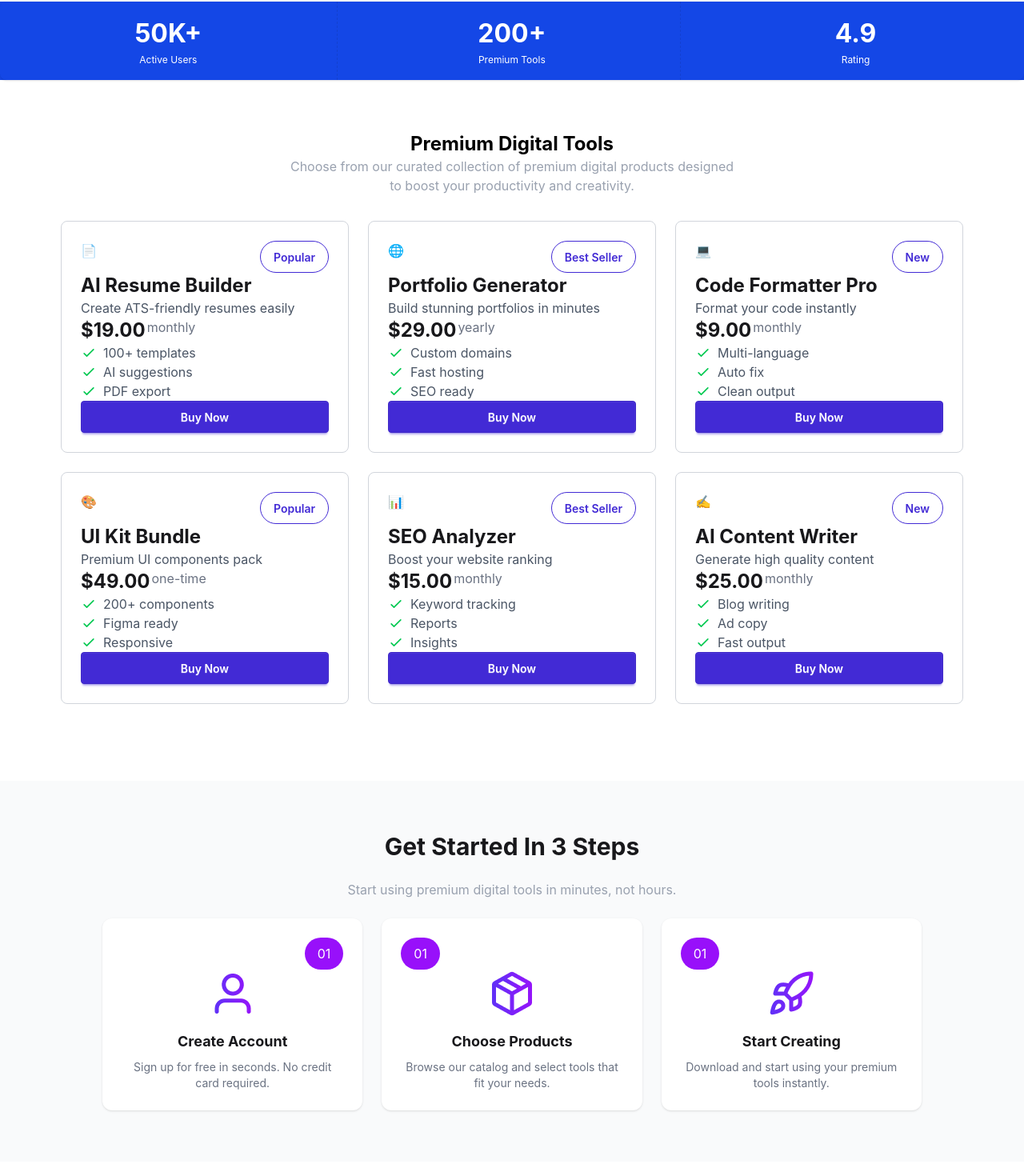
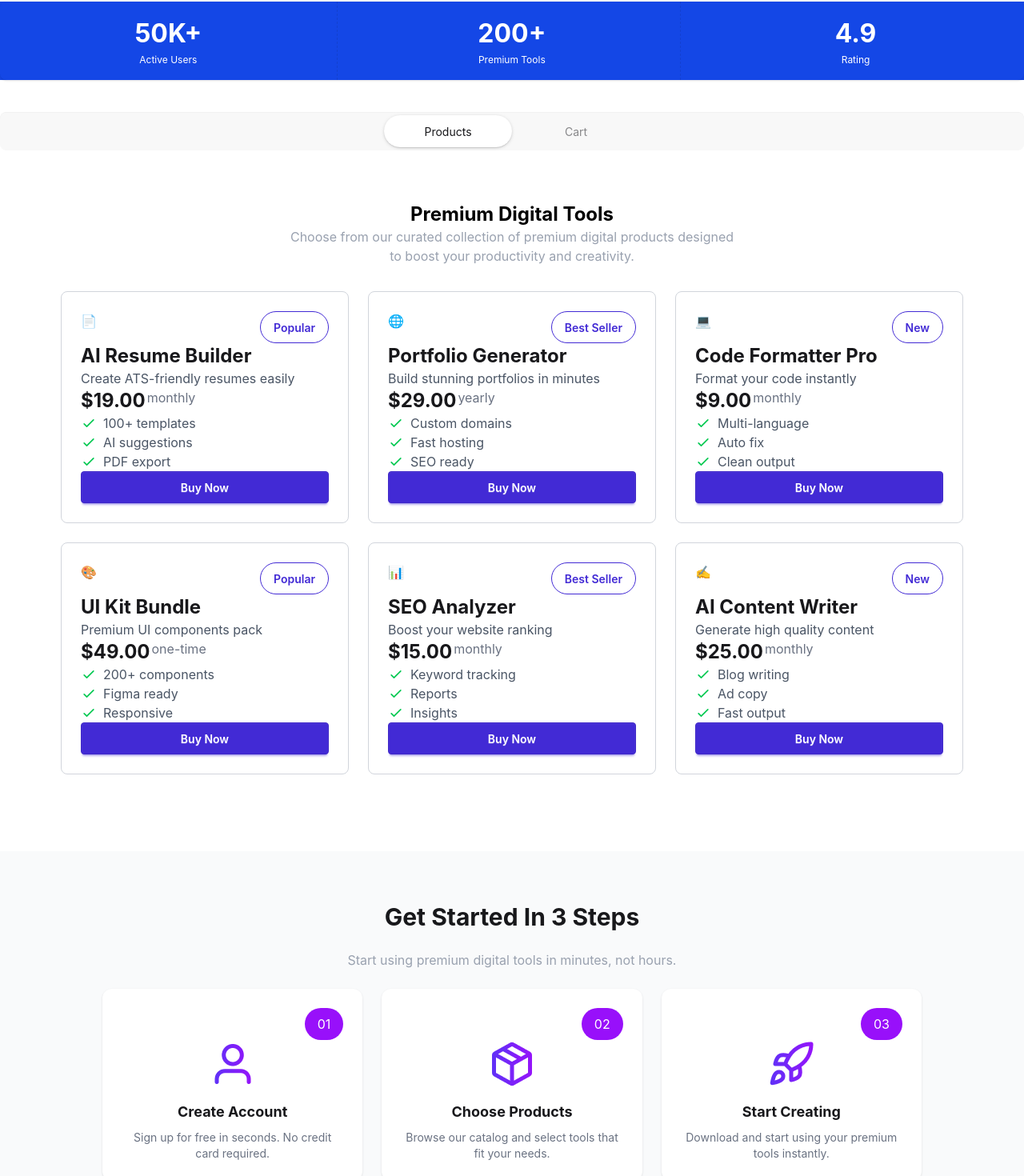
Before and after one commit to yeasinarafatraihan42511-blip/B-13-A6-DigiTools-platform, a React (Vite) app: page / in a window 1280 px wide. Shown: the part 862-2332 px from the top of the page at 80% size. Built offline with nearby package versions, Linux system fonts and the light colour scheme.

Commit message:
all are cmplt

```diff
--- a/src/App.jsx
+++ b/src/App.jsx
@@ -6,25 +6,38 @@ import Models from "./components/Models"
 import Steps from "./components/Steps"
 import Price from "./components/Price"
 import Cta from "./components/Cta"
+import Cart from "./components/Cart"
+import { useState } from "react"
 const getModels = async () => {
   const res = await fetch("/public/models.json")
   return res.json()
 }
- const modelsPromise = getModels()
+const modelsPromise = getModels()
 function App() {
+  const [activeTab, setActiveTab] = useState("model");
+  const [carts, setCarts] = useState([]);
+
+
 
 
   return (
     <>
 
-     <Navbar/>
-    <Banner/>
-    <Stats/>
-    <Models modelsPromise={modelsPromise}/>
-    <Steps/>
-    <Price/>
-    <Cta/>
-    <Footer/>
+      <Navbar />
+      <Banner />
+      <Stats />
+      {/* name of each tab group should be unique */}
+      <div className="tabs tabs-box justify-center mt-10">
+        <input type="radio" name="my_tabs_1" className="tab w-40 rounded-full" onClick={() => setActiveTab("model")} aria-label="Products" defaultChecked />
+        <input type="radio" name="my_tabs_1" className="tab w-40 rounded-full" onClick={() => setActiveTab("cart")} aria-label="Cart" />
+
+      </div>
+    {activeTab === "model"  ? <Models modelsPromise={modelsPromise} carts={carts} setCarts={setCarts} /> : null}
+    {activeTab === "cart"  ? <Cart  carts={carts}/> : null}
+      <Steps />
+      <Price />
+      <Cta />
+      <Footer />
 
 
 
--- /dev/null
+++ b/src/components/Cart.jsx
@@ -0,0 +1,12 @@
+import React from 'react';
+
+const Cart = ({ carts }) => {
+   console.log(carts);
+    return (
+        <div className='bg-red-500'>
+            Cart
+        </div>
+    );
+};
+
+export default Cart;
--- a/src/components/ModelCard.jsx
+++ b/src/components/ModelCard.jsx
@@ -2,8 +2,16 @@ import React from 'react';
 import { useState } from 'react';
 
 
-const ModelCard = ({ model }) => {
+const ModelCard = ({ model, carts, setCarts }) => {
      const [isSubscribed, setIsSubscribed] = useState(false);
+
+     const handleBuyNow = () => {
+
+        setIsSubscribed(true);
+        setCarts([...carts, model]);
+     }
+
+
     return (
         <div key={model.id} className="border border-gray-300 rounded-lg p-6 grid grid-cols-1">
             <div className="flex justify-between  gap-2">
@@ -26,7 +34,7 @@ const ModelCard = ({ model }) => {
                     </div>
                 ))}
             </div>
-            <button onClick={() => setIsSubscribed(true)} className="btn btn-primary text-white py-3">{isSubscribed ? "Purchased" : "Buy Now"}</button>
+            <button onClick={() => handleBuyNow()} className="btn btn-primary text-white py-3">{isSubscribed ? "Purchased" : "Buy Now"}</button>
 
 
 
--- a/src/components/Models.jsx
+++ b/src/components/Models.jsx
@@ -2,7 +2,7 @@ import { use } from "react"
 import ModelCard from "./ModelCard";
 
 
-const Models = ({ modelsPromise }) => {
+const Models = ({ modelsPromise, carts, setCarts }) => {
     const models = use(modelsPromise);
 
 
@@ -15,7 +15,7 @@ const Models = ({ modelsPromise }) => {
             </div>
             <div className="grid grid-cols-1 md:grid-cols-2 lg:grid-cols-3 gap-6 py-8 px-15">
                 {models.map((model) => (
-              <ModelCard key={model.id} model={model} />
+              <ModelCard key={model.id} model={model} carts={carts} setCarts={setCarts} />
                 ))}
             </div>
         </div>
--- a/src/components/Steps.jsx
+++ b/src/components/Steps.jsx
@@ -29,9 +29,11 @@ const Steps = () => {
                     </div>
 
                     <div className="bg-white p-6 rounded-xl shadow">
-                         <button className=" flex justify-start items-start bg-purple-600 text-white py-2 px-4 rounded-full hover:bg-purple-700 transition">
-                            01
+                       <div className='flex justify-end '>
+                            <button className=" bg-purple-600 text-white py-2 px-4 rounded-full hover:bg-purple-700 transition">
+                            02
                         </button>
+                        </div>
                          <div className="flex justify-center items-center mb-4">
                             <img src={Package} alt="Package" />
                         </div>
@@ -42,9 +44,11 @@ const Steps = () => {
                     </div>
 
                     <div className="bg-white p-6 rounded-xl shadow">
-                         <button className=" flex justify-start items-start bg-purple-600 text-white py-2 px-4 rounded-full hover:bg-purple-700 transition">
-                            01
+                   <div className='flex justify-end '>
+                            <button className=" bg-purple-600 text-white py-2 px-4 rounded-full hover:bg-purple-700 transition">
+                            03
                         </button>
+                        </div>
                         <div className="flex justify-center items-center mb-4">
                             <img src={Rocket} alt="Rocket" />
                         </div>
```
